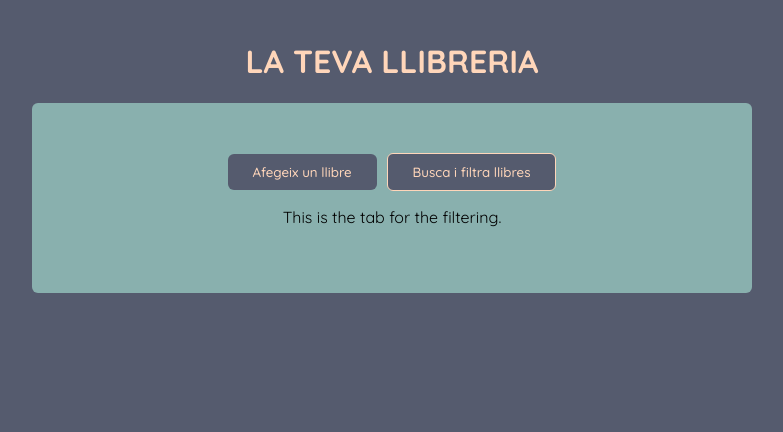
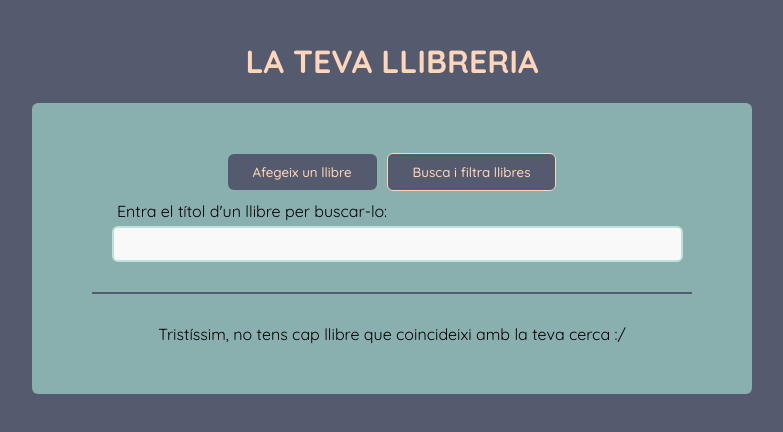
Before and after one commit to annaruizverdaguer/llibreria-react, a React (Create React App) app: page / in a window 1280 px wide. Both pictures are taken after a click on the button "Busca i filtra llibres". Shown: the top 432 px of the page, without its empty margins (248-1031 px from the left). Built offline with nearby package versions, Linux system fonts and the light colour scheme.

Commit message:
afegint la lògica per tenir una search bar i que busqui entre els llibres

```diff
--- a/src/App.jsx
+++ b/src/App.jsx
@@ -2,9 +2,11 @@ import React, { useState } from "react";
 import "./App.css";
 import Form from "./Form.jsx";
 import Library from "./Library";
+import Search from "./Search";
 
 function App() {
   const [books, setBooks] = useState([]);
+  const [filteredBooks, setFilteredBooks] = useState([]);
   const [activeTab, setActiveTab] = useState('addBook');
 
   function addBookToList(book) {
@@ -31,7 +33,12 @@ function App() {
             <Form onAddBook={addBookToList}/>
             <Library books={books} onRemove={removeBookFromList}/>
           </div>
-        ) : (<p>This is the tab for the filtering.</p>)}
+        ) : (
+          <div>
+            <Search books={books} setFilteredBooks={setFilteredBooks}/>
+            <Library books={filteredBooks} onRemove={removeBookFromList} mode="filteredList"/>
+          </div>
+          )}
       </div>
     </div>
   );
--- a/src/Library.jsx
+++ b/src/Library.jsx
@@ -2,11 +2,19 @@ import React from "react";
 import "./Library.css";
 import Book from "./Book.jsx"
 
-export default function Library({books, onRemove}) {
+export default function Library({books, onRemove, mode}) {
+    let endOfFirstSentence = " a l'estanteria!";
+    let secondSentence = "Tristíssim, no tens llibres a l'estanteria :/";
+
+    if (mode === "filteredList") {
+        endOfFirstSentence = ` que ${books.length !== 1 ? "coincideixen" : "coincideix"} amb la teva cerca!`;
+        secondSentence = "Tristíssim, no tens cap llibre que coincideixi amb la teva cerca :/"
+    }
+
     if (books.length !== 0) {
         return (
             <div>
-                Tens <span className="text-highlight">{books.length}</span> llibre{books.length !== 1 ? "s" : ""} a l'estanteria!
+                Tens <span className="text-highlight">{books.length}</span> llibre{books.length !== 1 ? "s" : ""}{endOfFirstSentence}
                 <hr/>
                 <div className="booksInLibrary" key="booksInLibrary">
                     {books.map((book,index) => <Book book={book} onRemove={onRemove} index={index}/>)}
@@ -16,7 +24,7 @@ export default function Library({books, onRemove}) {
     } else {
         return(
             <div>
-                Tristíssim, no tens llibres a l'estanteria :/
+                {secondSentence}
             </div>
         )
     }
--- /dev/null
+++ b/src/Search.css
@@ -0,0 +1,33 @@
+:root {
+  --background-color: #555B6E;
+  --primary-green: #89B0AE;
+  --secondary-green: #BEE3DB;
+  --white: #FAF9F9;
+  --salmon: #FFD6BA;
+}
+
+.search {
+  width: 80%;
+  margin: 10px auto;
+}
+
+.search__label {
+  display: block;
+  margin: 5px;
+  text-align: left;
+}
+
+.search__input {
+  width: 100%;
+  height: 30px;
+  font-family: 'Quicksand', sans-serif;
+  padding-left: 5px;
+  border-radius: 6px;
+  border: 2px solid var(--secondary-green);
+  transition: 0.3s ease-in-out;
+  background-color: var(--white);
+}
+
+.search__input:hover {
+  border: 2px solid var(--background-color);
+}
--- /dev/null
+++ b/src/Search.jsx
@@ -0,0 +1,19 @@
+import React from "react";
+import "./Search.css";
+
+export default function Search({books, setFilteredBooks}) {
+    const filter = (event) => {
+        let newFilteredBooks = [];
+        books.forEach(book => { if (book.bookTitle.includes(event.target.value)) { newFilteredBooks.push(book) } })
+        setFilteredBooks(newFilteredBooks);
+    }
+    return (
+        <div>
+            <div className="search">
+                <div className="search__label">Entra el títol d'un llibre per buscar-lo:</div>
+                <input type="text" onChange={filter} className="search__input"/>
+            </div>
+            <hr/>
+        </div>
+    )
+}
```
